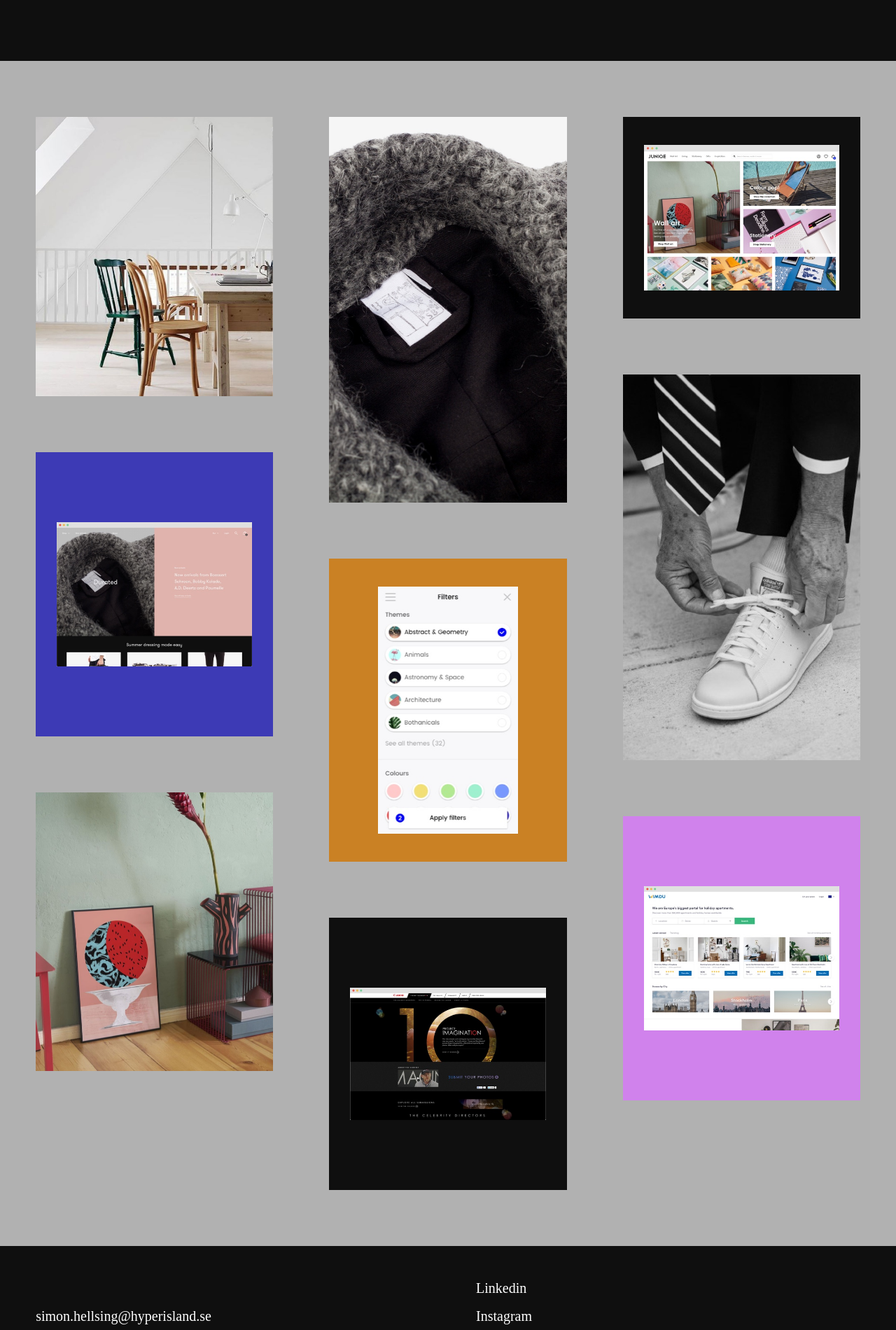
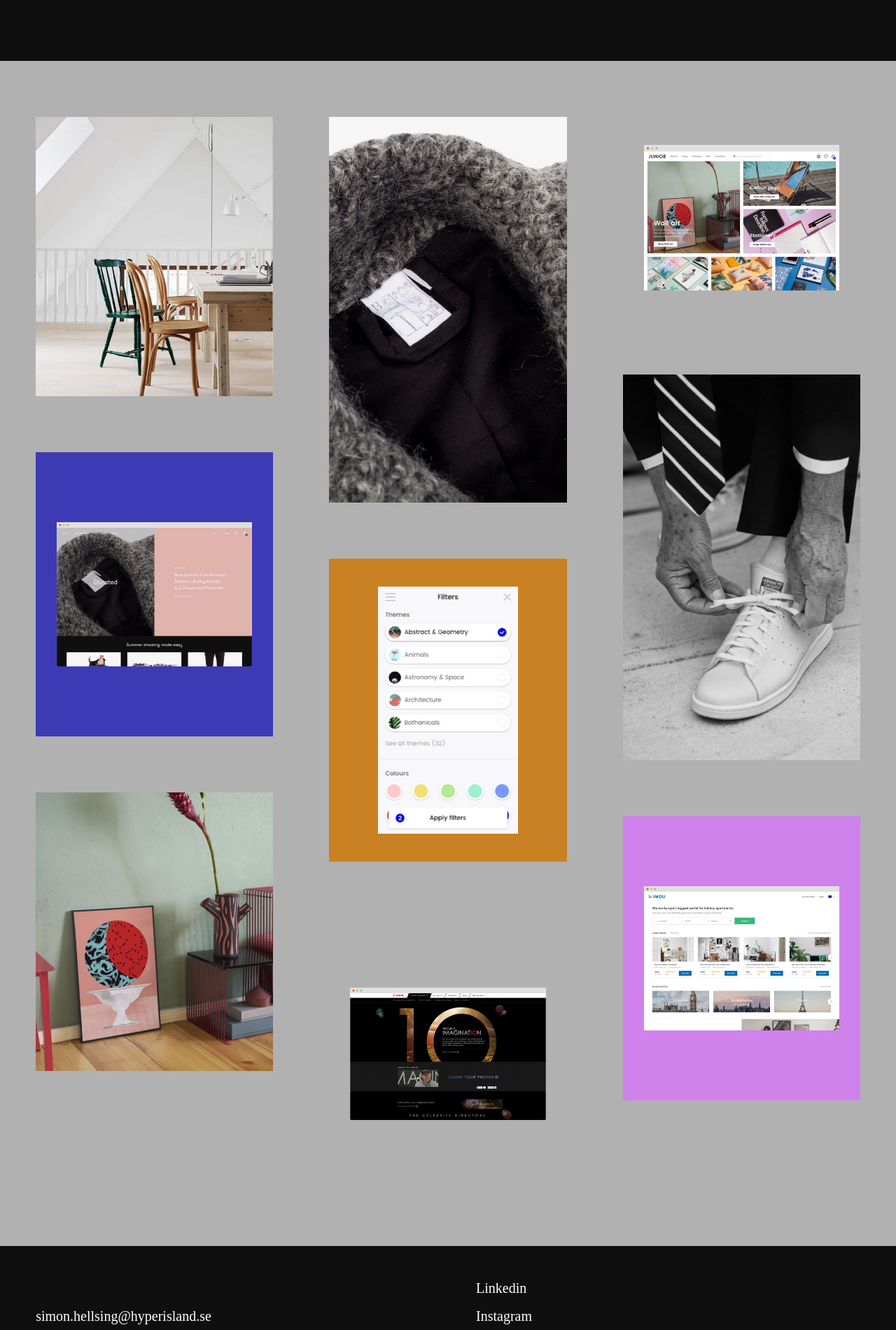
Before and after one commit to simonhellsing/simonhellsing.github.io, a plain HTML site: page work/adidas.html in a window 1280 px wide. Shown: the part 5633-7533 px from the top of the page at 70% size. Drawn offline with Linux system fonts and the light colour scheme.

Commit message:
work update 2

```diff
--- a/work/adidas.html
+++ b/work/adidas.html
@@ -71,7 +71,7 @@
               </div>
         </div>
 
-        <div class="item black tall">
+        <div class="item grey tall">
               <div class="screen">
                   <a href="../work/canon.html"><img src="../imgs/thumbnails/canon_02.jpg" /></a>
               </div>
@@ -81,7 +81,7 @@
     <div class="3">
 
 
-        <div class="item black">
+        <div class="item grey">
               <div class="screen">
                   <a href="../work/juniqe.html"><img src="../imgs/thumbnails/juniqe_03.jpg" /></a>
               </div>
```
Also changed, not shown: work/canon.html (+2 -2 lines), work/durated.html (+2 -2 lines), work/juniqe.html (+2 -2 lines), work/wimdu.html (+2 -2 lines).
